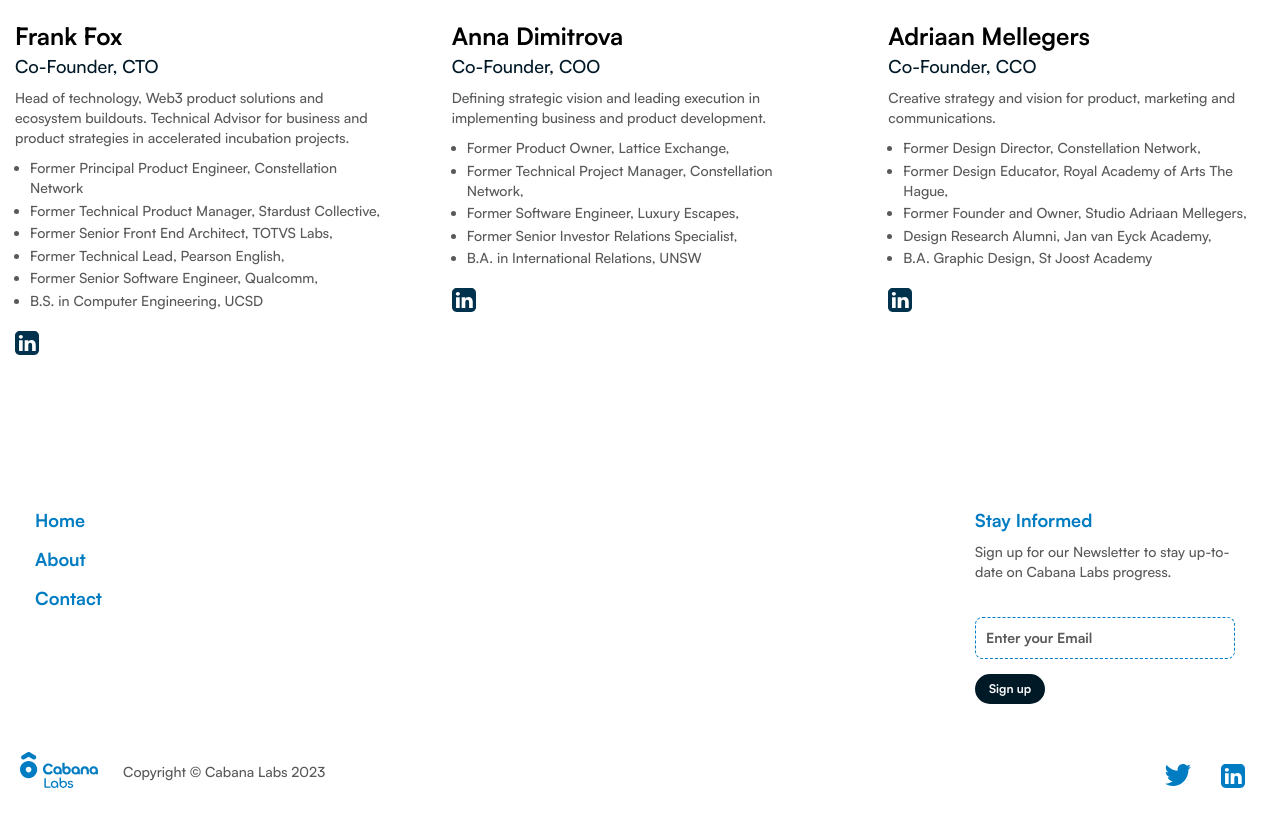
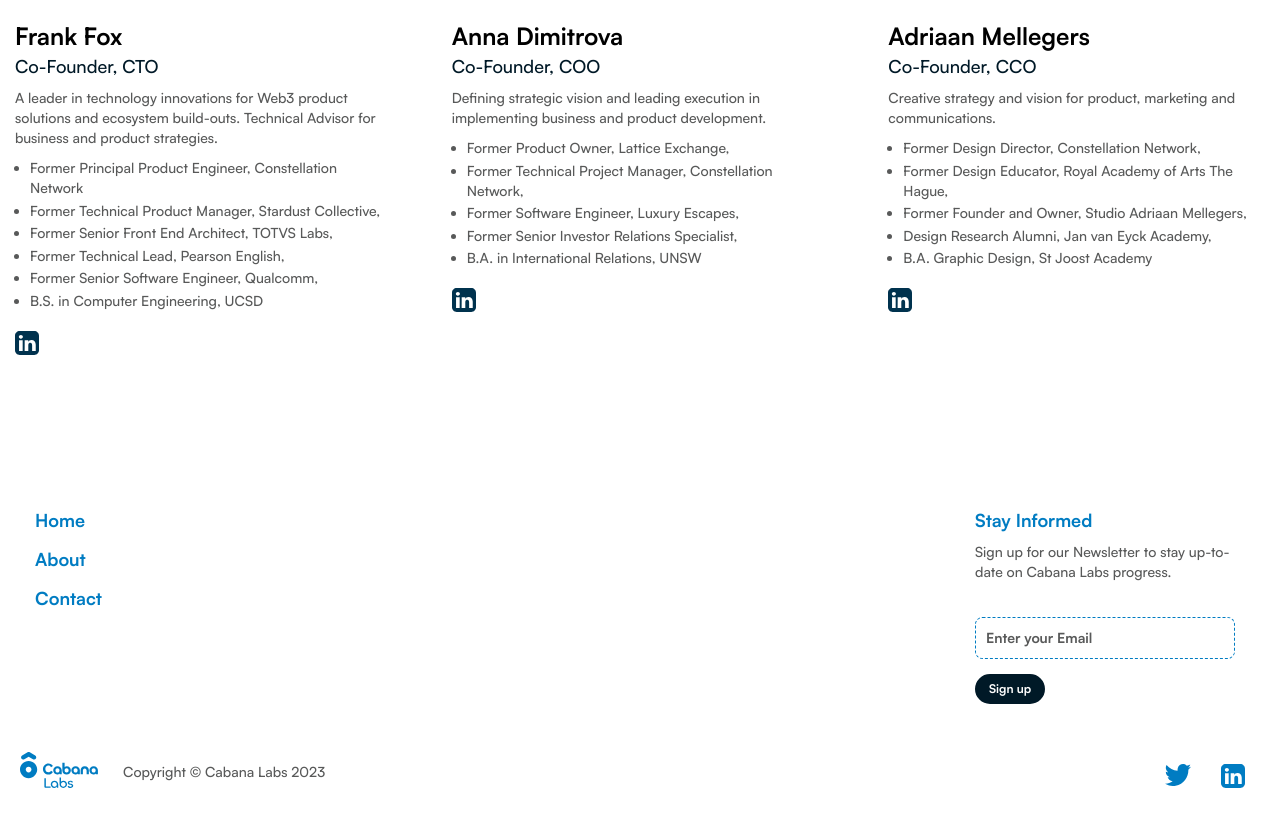
Before and after one commit to cabanalabs/website, a Next.js app: page /about in a window 1280 px wide. Shown: the part 856-1682 px from the top of the page. Built offline with nearby package versions, Linux system fonts and the light colour scheme.

Commit message:
preview absolute url text updates

```diff
--- a/pages/index.js
+++ b/pages/index.js
@@ -19,7 +19,7 @@
         <title>Cabana Labs</title>
         <meta property='og:title' content='Cabana Labs'  />
         <meta property='og:description' content="Boost utility in your project with Cabana Labs digital identity solutions for Web3. Offer your members decentralized profiles, membership credentials and engagement badges" />
-        <meta property='og:image' content="/images/hero_bg_47331_sm.png"  />
+        <meta property='og:image' content="https://cabanalabs.com/images/hero_bg_47331_sm.png"  />
         <meta property="og:image:alt" content="An image featuring two mobile phones at different angles showing different screens of the Cabana identity app." />
         <meta property="og:image:width" content="360" />
         <meta property="og:image:height" content="300" />
--- a/sections/StaffSection/staffData.js
+++ b/sections/StaffSection/staffData.js
@@ -9,10 +9,9 @@
     role: 'Co-Founder, CTO',
     avatar: frankFox,
     description:
-      'Head of technology, Web3 product solutions and ecosystem buildouts. Technical Advisor for business and product strategies in accelerated incubation projects.',
+      'A leader in technology innovations for Web3 product solutions and ecosystem build-outs. Technical Advisor for business and product strategies.',
     list: [
       'Former Principal Product Engineer, Constellation Network',
-      ,
       'Former Technical Product Manager, Stardust Collective,',
       'Former Senior Front End Architect, TOTVS Labs,',
       'Former Technical Lead, Pearson English,',
```
